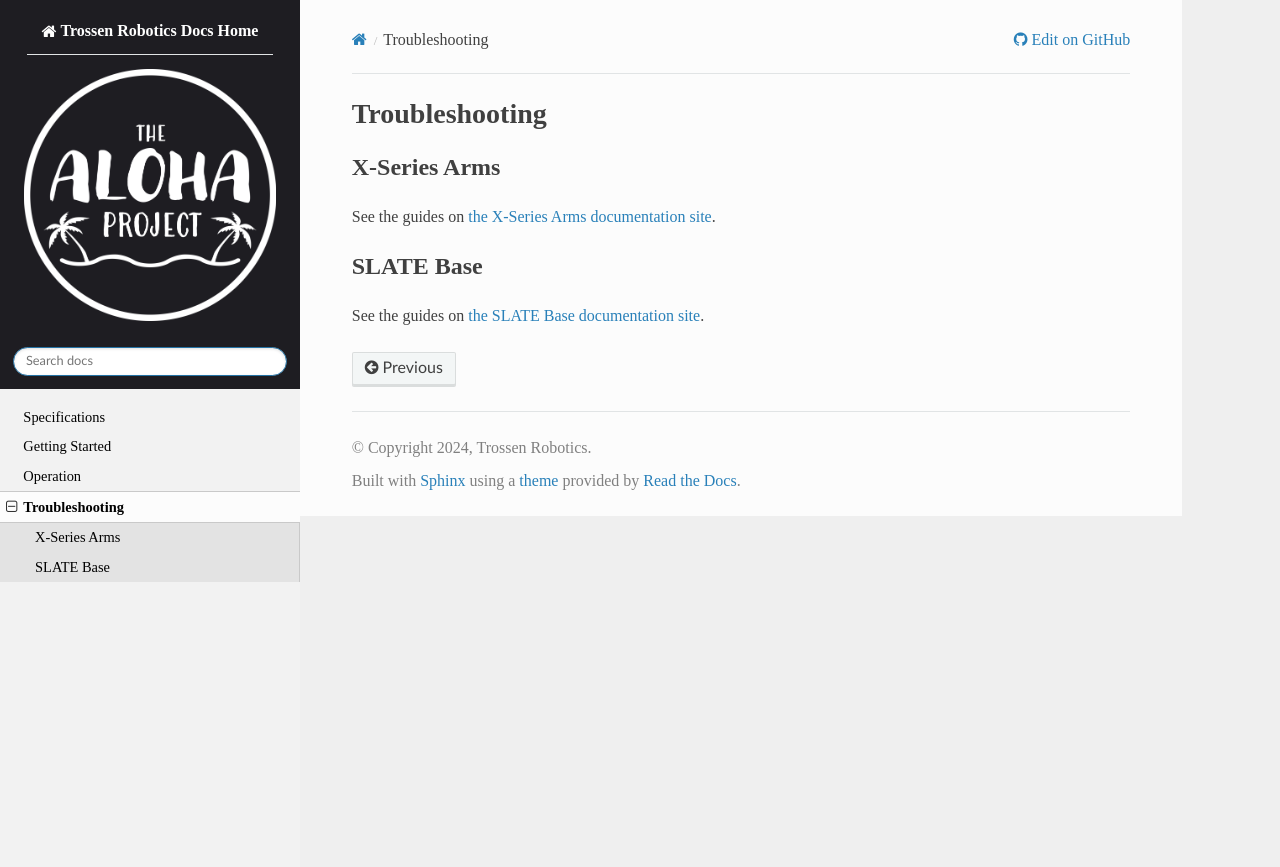
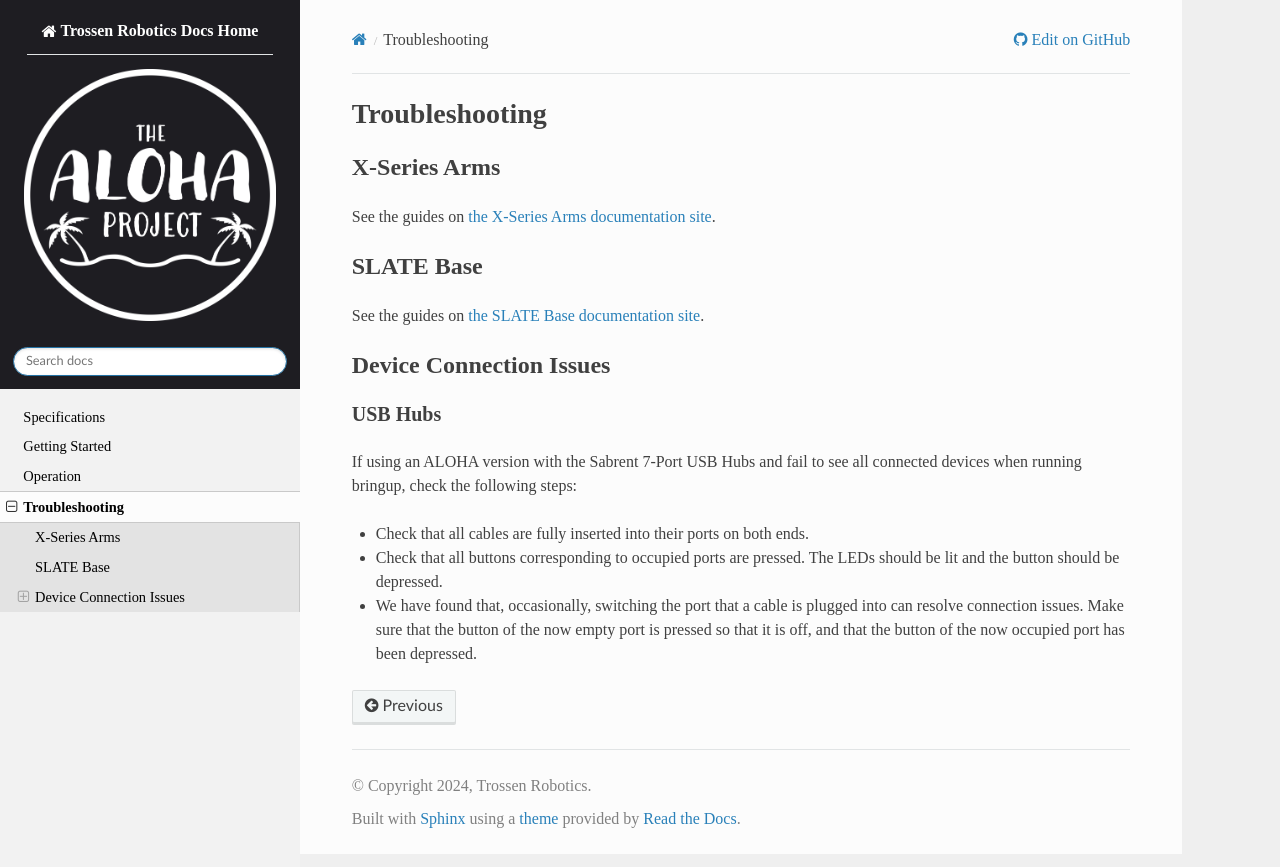
Before and after one commit to TrossenRobotics/aloha_docs, a Sphinx documentation site: the page built from docs/troubleshooting.rst, in a window 1280 px wide. Shown: the top 867 px of the page. Built offline with Sphinx 7.4.7 and the Read the Docs theme 2.0.0, drawn with Linux system fonts in a browser that asks for light colours; some web fonts are replaced.

Commit message:
Add USB hub connection troubleshooting

```diff
--- a/docs/troubleshooting.rst
+++ b/docs/troubleshooting.rst
@@ -15,3 +15,17 @@
 See the guides on `the SLATE Base documentation site`_.
 
 .. _`the SLATE Base documentation site`: https://docs.trossenrobotics.com/slate_docs/troubleshooting.html
+
+Device Connection Issues
+========================
+
+USB Hubs
+--------
+
+If using an ALOHA version with the Sabrent 7-Port USB Hubs and fail to see all connected devices when running bringup, check the following steps:
+
+*   Check that all cables are fully inserted into their ports on both ends.
+*   Check that all buttons corresponding to occupied ports are pressed.
+    The LEDs should be lit and the button should be depressed.
+*   We have found that, occasionally, switching the port that a cable is plugged into can resolve connection issues.
+    Make sure that the button of the now empty port is pressed so that it is off, and that the button of the now occupied port has been depressed.
```
Also changed, not shown: 1 other file.
